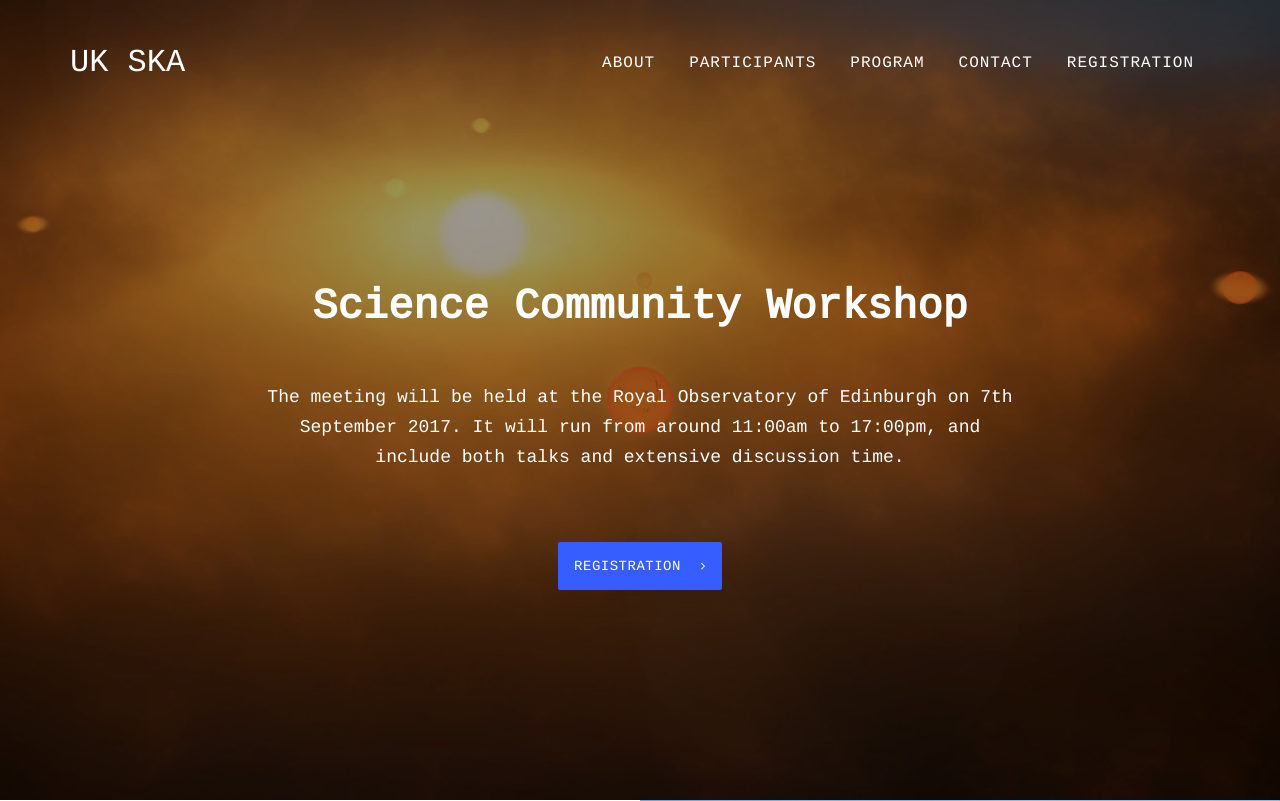
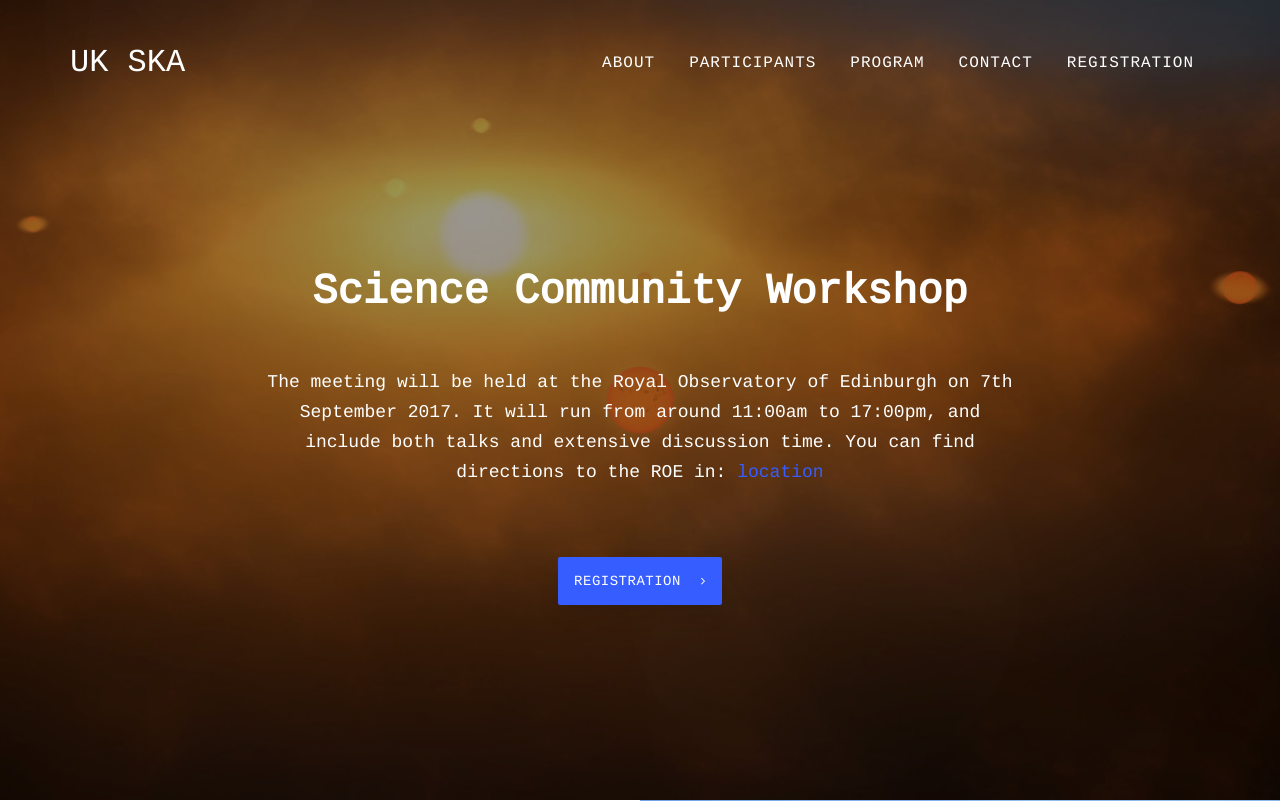
Before and after one commit to nudomarinero/UK-SKA_Edinbugh-2017, a Django app: page / in a window 1280 px wide. Shown: the top 801 px of the page. Run offline with Django 3.2, Linux system fonts and the light colour scheme; data that the repository does not hold is empty; some libraries are stand-ins or nearby versions.

Commit message:
Directions

```diff
--- a/conference/templates/index.html
+++ b/conference/templates/index.html
@@ -17,7 +17,9 @@
                             <h1 class="title">Science Community Workshop</h1>
 
                             <div class="detail">
-                                <p>The meeting will be held at the Royal Observatory of Edinburgh on 7th September 2017. It will run from around 11:00am to 17:00pm, and include both talks and extensive discussion time.</p>
+                                <p>The meeting will be held at the Royal Observatory of Edinburgh on 7th September 2017.
+                                    It will run from around 11:00am to 17:00pm, and include both talks and extensive discussion time.
+                                    You can find directions to the ROE in: <a href="http://www.roe.ac.uk/ifa/about/location.html">location</a></p>
                             </div>
 
                             <!-- Button Area -->
```
